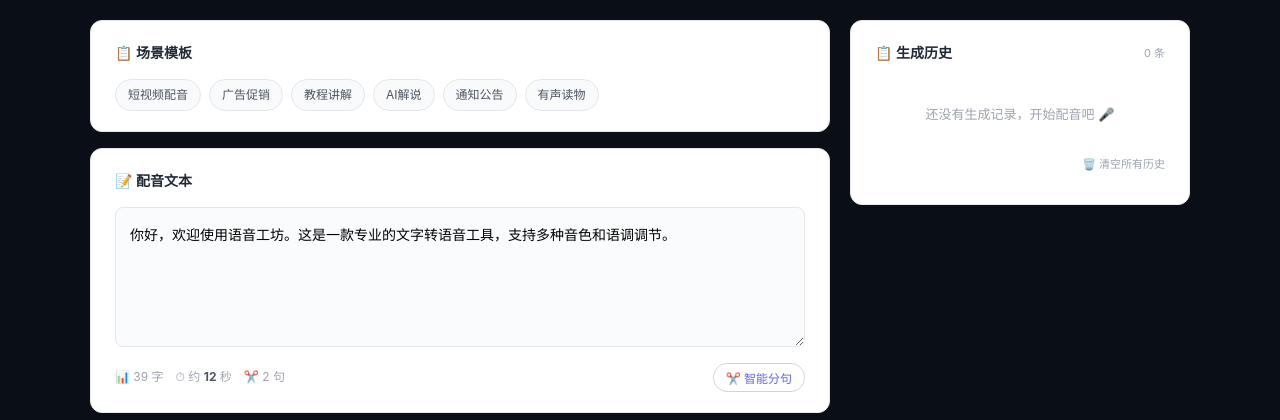
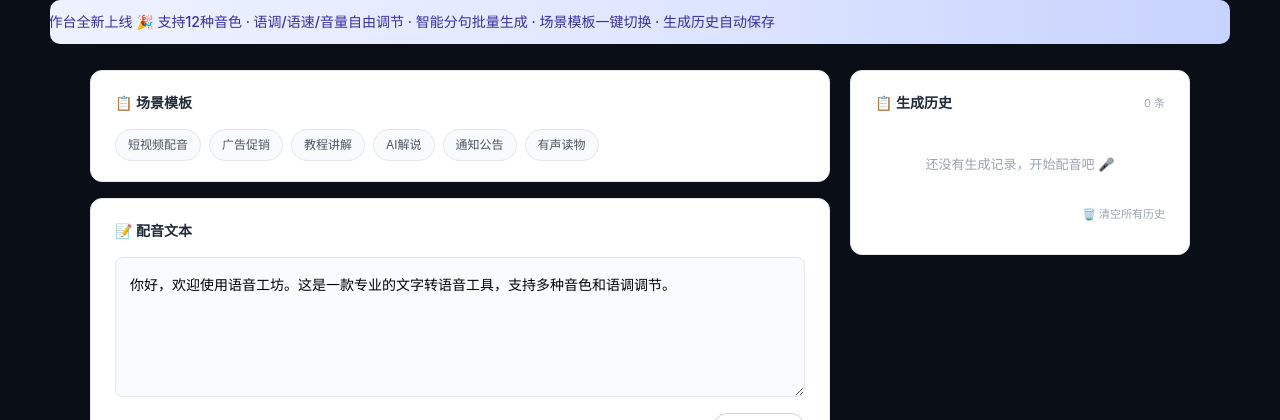
Before and after one commit to yjianwei95-lab/xiaowei-podcast, a Node server app: page /tts in a window 1280 px wide. Shown: the part 61-481 px from the top of the page. Run offline with Node 20, Linux system fonts and the light colour scheme; some libraries are stand-ins or nearby versions.

Commit message:
feat: TTS页面顶部欢迎横幅动画
- 页面加载后从右至左滚动显示功能亮点
- 自动滚动两遍后淡出隐藏
- 每次打开页面都会重新播放

```diff
--- a/views/tts.ejs
+++ b/views/tts.ejs
@@ -98,6 +98,39 @@
 .tts-workspace .toast.error { background: #FEF2F2; color: #991B1B; border: 1px solid #FECACA; }
 .tts-workspace .toast.info { background: #EEF2FF; color: #3730A3; border: 1px solid #C7D2FE; }
 
+/* ========== 欢迎横幅 ========== */
+.tts-banner-wrap {
+  position: relative;
+  width: 100%;
+  overflow: hidden;
+  height: 44px;
+  background: linear-gradient(90deg, #EEF2FF, #E0E7FF, #C7D2FE);
+  border-radius: 10px;
+  margin-bottom: 6px;
+  transition: opacity 0.5s ease, height 0.5s ease, margin 0.5s ease;
+}
+.tts-banner-wrap.hidden {
+  opacity: 0;
+  height: 0;
+  margin-bottom: 0;
+  pointer-events: none;
+}
+.tts-banner-inner {
+  position: absolute;
+  top: 0;
+  left: 0;
+  height: 44px;
+  line-height: 44px;
+  white-space: nowrap;
+  font-size: 14px;
+  font-weight: 500;
+  color: #3730A3;
+  padding: 0 4px;
+}
+.tts-banner-inner::before {
+  content: "✨ ";
+}
+
 @media (max-width: 800px) {
   .tts-workspace .main { grid-template-columns: 1fr; }
   .tts-workspace .col-right { order: 99; }
@@ -106,6 +139,10 @@
   .tts-workspace .slider-row input[type="range"] { width: 80px; }
 }
 </style>
+
+<div class="tts-banner-wrap" id="ttsBanner">
+  <div class="tts-banner-inner" id="ttsBannerInner">语音配音工作台全新上线 🎉 支持12种音色 · 语调/语速/音量自由调节 · 智能分句批量生成 · 场景模板一键切换 · 生成历史自动保存</div>
+</div>
 
 <div class="main">
   <!-- ========== 左栏 ========== -->
@@ -293,6 +330,9 @@
   ttsLoadHistory();
 
   ttsUpdateStats();
+
+  // 启动欢迎横幅
+  ttsStartBanner();
 
   // 快捷键
   document.addEventListener('keydown', function(e) {
@@ -774,6 +814,52 @@
   } catch(e) { console.warn('读取历史失败:', e); }
 }
 
+// ==================== 欢迎横幅动画 ====================
+function ttsStartBanner() {
+  var banner = document.getElementById('ttsBanner');
+  var inner = document.getElementById('ttsBannerInner');
+  if (!banner || !inner) return;
+
+  // 计算：文字从右端外滚动到左端外所需要的距离
+  var containerW = banner.offsetWidth;
+  var textW = inner.scrollWidth;
+  var gap = 40; // 前后留空
+  var distance = containerW + textW + gap * 2;
+
+  // 初始位置：文字在容器右边界外
+  inner.style.transform = 'translateX(' + (containerW + gap) + 'px)';
+
+  var passes = 0;
+  var startTime = null;
+  var durationPerPass = Math.max(6000, distance * 5); // 约5px/ms，最少6秒
+
+  function frame(timestamp) {
+    if (!startTime) startTime = timestamp;
+    var elapsed = timestamp - startTime;
+    var progress = elapsed / durationPerPass;
+
+    if (progress >= 1) {
+      passes++;
+      if (passes >= 2) {
+        // 两次滚动完成，淡出隐藏
+        banner.classList.add('hidden');
+        return;
+      }
+      // 重置到起点，开始下一次
+      startTime = timestamp;
+      inner.style.transform = 'translateX(' + (containerW + gap) + 'px)';
+      requestAnimationFrame(frame);
+      return;
+    }
+
+    var x = (containerW + gap) - (distance * progress);
+    inner.style.transform = 'translateX(' + x + 'px)';
+    requestAnimationFrame(frame);
+  }
+
+  requestAnimationFrame(frame);
+}
+
 // ==================== 工具函数 ====================
 function ttsFormatTime(s) {
   if (!s || isNaN(s)) return '0:00';
```
